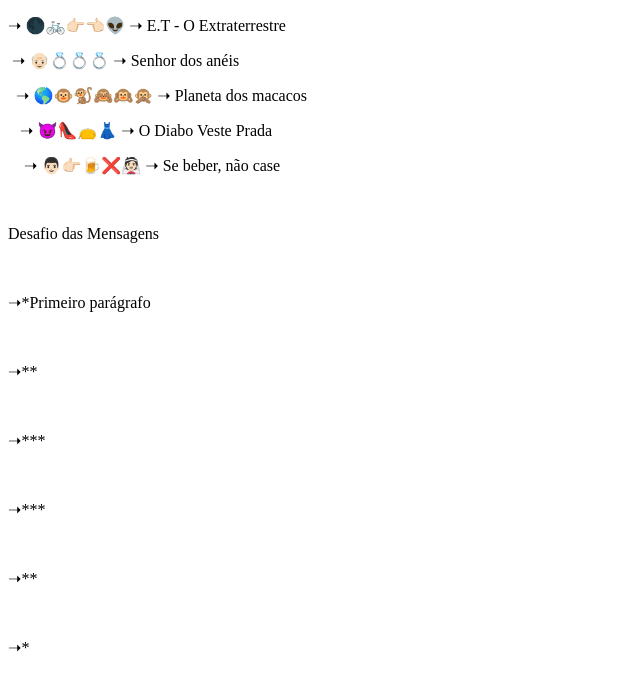
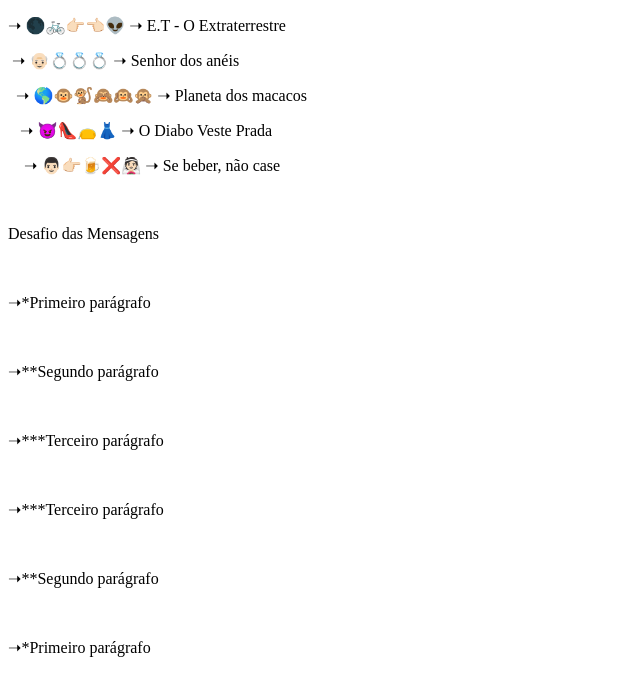
Before and after one commit to Edudzy/Aulas-Fabricio-CSW-, a plain HTML site: page Aula05Fabricio.html in a window 1280 px wide. Shown: the whole page, without its empty margins (0-640 px from the left). Drawn offline with Linux system fonts and the light colour scheme.

Commit message:
Add files via upload

```diff
--- a/Aula05Fabricio.html
+++ b/Aula05Fabricio.html
@@ -32,23 +32,23 @@
 </p>
 <br>
 <p>
-&#10141;**
+&#10141;**Segundo parágrafo
 </p>
 <br>
 <p>
-&#10141;***
+&#10141;***Terceiro parágrafo
 </p>
 <br>
 <p>
-&#10141;***
+&#10141;***Terceiro parágrafo
 </p>
 <br>
 <p>
-&#10141;**
+&#10141;**Segundo parágrafo
 </p>
 <br>
 <p>
-&#10141;*
+&#10141;*Primeiro parágrafo
 </p>
 
 <h1>
```
